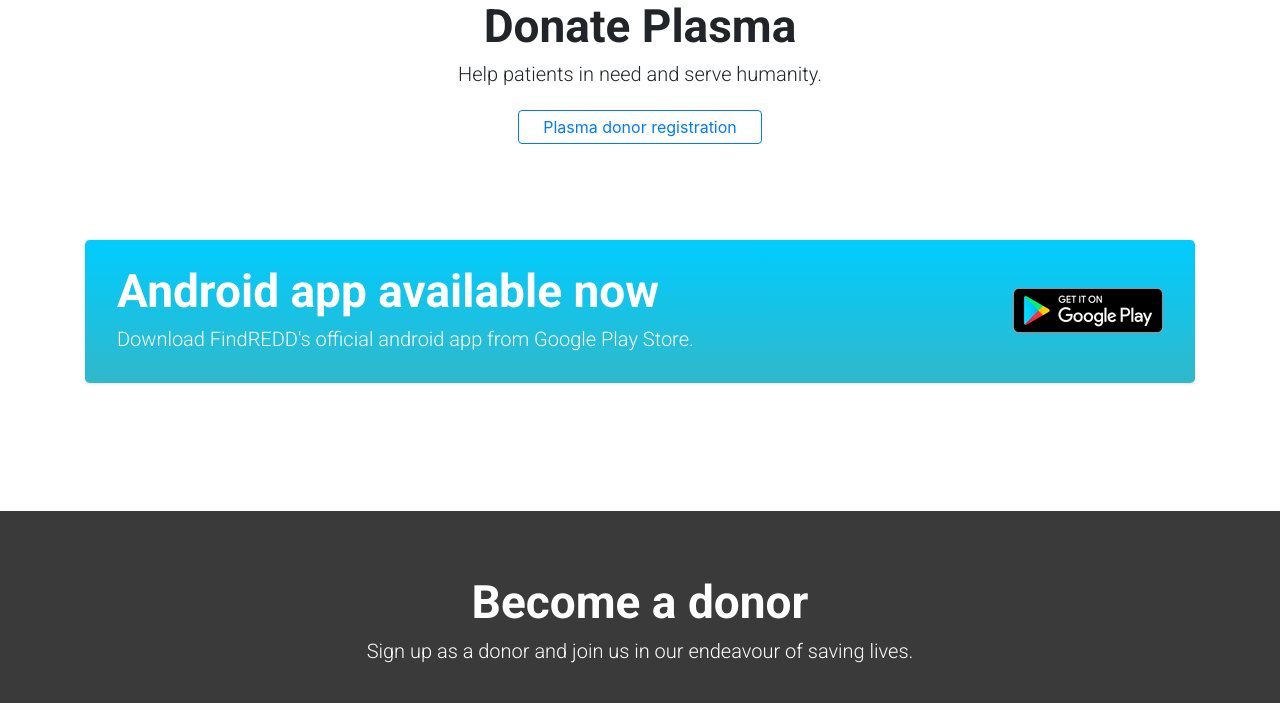
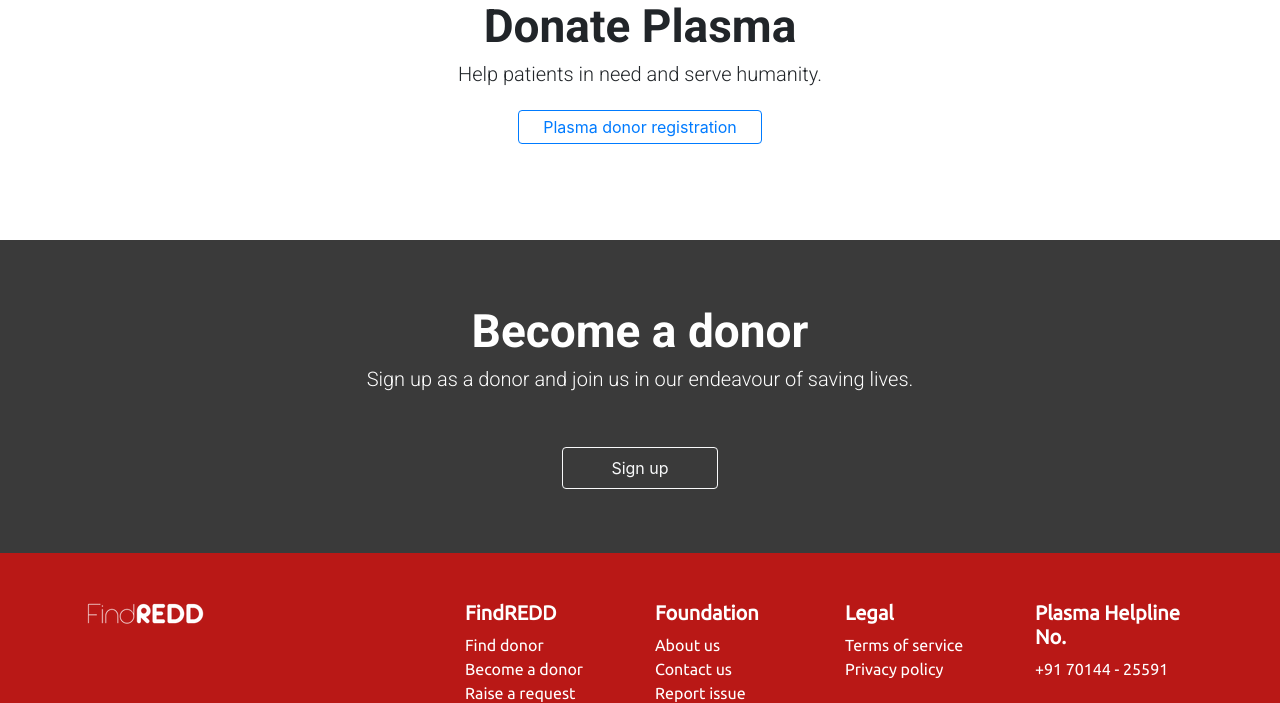
Before and after one commit to findredd/findredd, a Django app: page / in a window 1280 px wide. Shown: the part 3769-4472 px from the top of the page. Run offline with Django 3.2, Linux system fonts and the light colour scheme; data that the repository does not hold is empty; some libraries are stand-ins or nearby versions.

Commit message:
Android app link hide

```diff
--- a/main/templates/main/index.html
+++ b/main/templates/main/index.html
@@ -735,7 +735,7 @@
 
 
 <!-- App Download Section -->
-<div class="container-lg py-5">
+<!-- <div class="container-lg py-5">
     <div class="jumbotron app-download-section py-4">
         <div class="row">
             <div class="col-sm-8 text-white">
@@ -751,7 +751,7 @@
             </div>
         </div>
     </div>
-</div>
+</div> -->
 
 
 {% if request.user.is_anonymous %}
```
